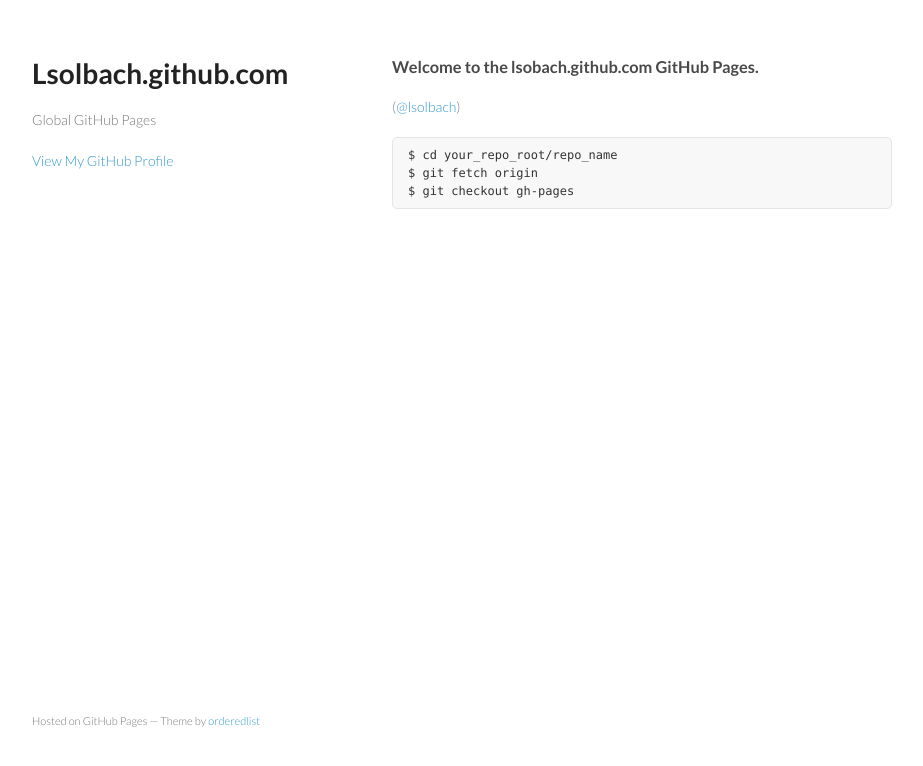
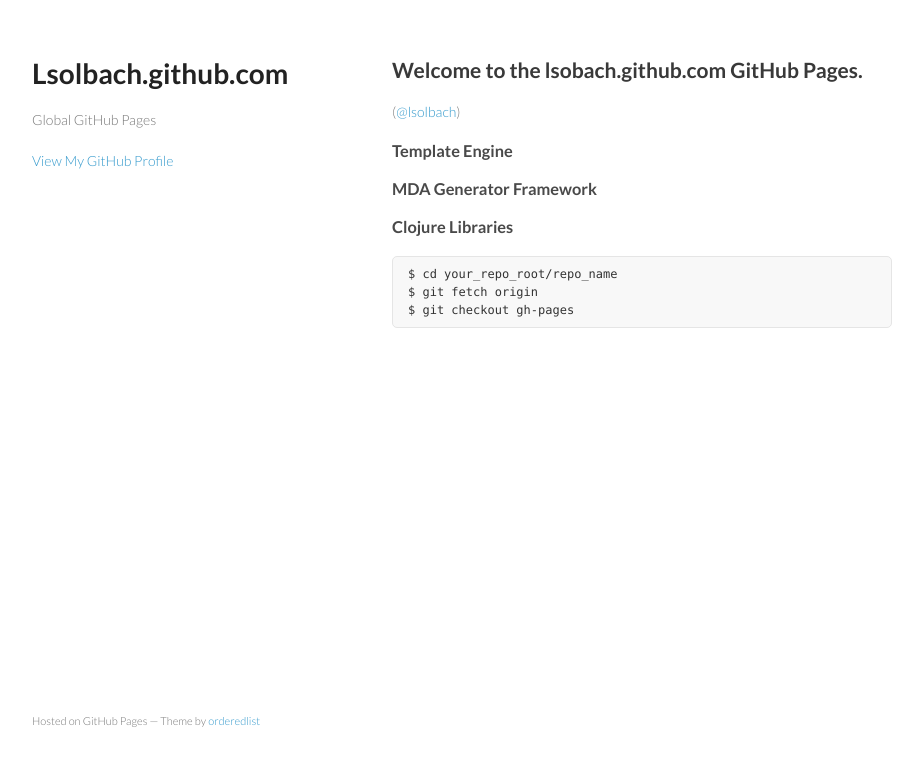
Before and after one commit to lsolbach/lsolbach.github.com, a plain HTML site: page index.html in a window 1280 px wide. Shown: the whole page, without its empty margins (178-1101 px from the left). Drawn offline with Linux system fonts and the light colour scheme.

Commit message:
Replace master branch with page content via GitHub

```diff
--- a/index.html
+++ b/index.html
@@ -23,10 +23,19 @@
 
       </header>
       <section>
-        <h3>
-<a name="welcome-to-the-lsobachgithubcom-github-pages" class="anchor" href="#welcome-to-the-lsobachgithubcom-github-pages"><span class="octicon octicon-link"></span></a>Welcome to the lsobach.github.com GitHub Pages.</h3>
+        <h2>
+<a name="welcome-to-the-lsobachgithubcom-github-pages" class="anchor" href="#welcome-to-the-lsobachgithubcom-github-pages"><span class="octicon octicon-link"></span></a>Welcome to the lsobach.github.com GitHub Pages.</h2>
 
 <p>(<a href="https://github.com/lsolbach" class="user-mention">@lsolbach</a>)</p>
+
+<h3>
+<a name="template-engine" class="anchor" href="#template-engine"><span class="octicon octicon-link"></span></a>Template Engine</h3>
+
+<h3>
+<a name="mda-generator-framework" class="anchor" href="#mda-generator-framework"><span class="octicon octicon-link"></span></a>MDA Generator Framework</h3>
+
+<h3>
+<a name="clojure-libraries" class="anchor" href="#clojure-libraries"><span class="octicon octicon-link"></span></a>Clojure Libraries</h3>
 
 <pre><code>$ cd your_repo_root/repo_name
 $ git fetch origin
```
Also changed, not shown: params.json (+1 -1 lines).
